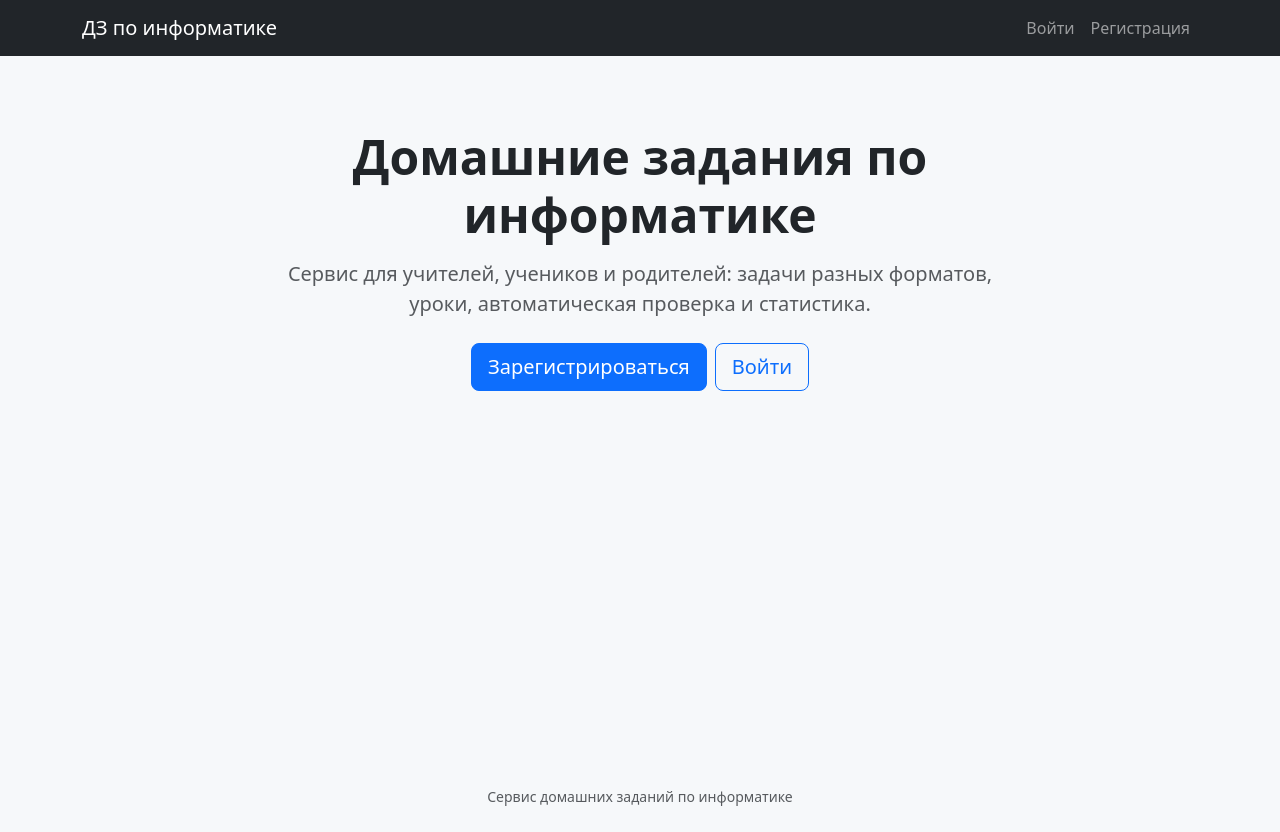
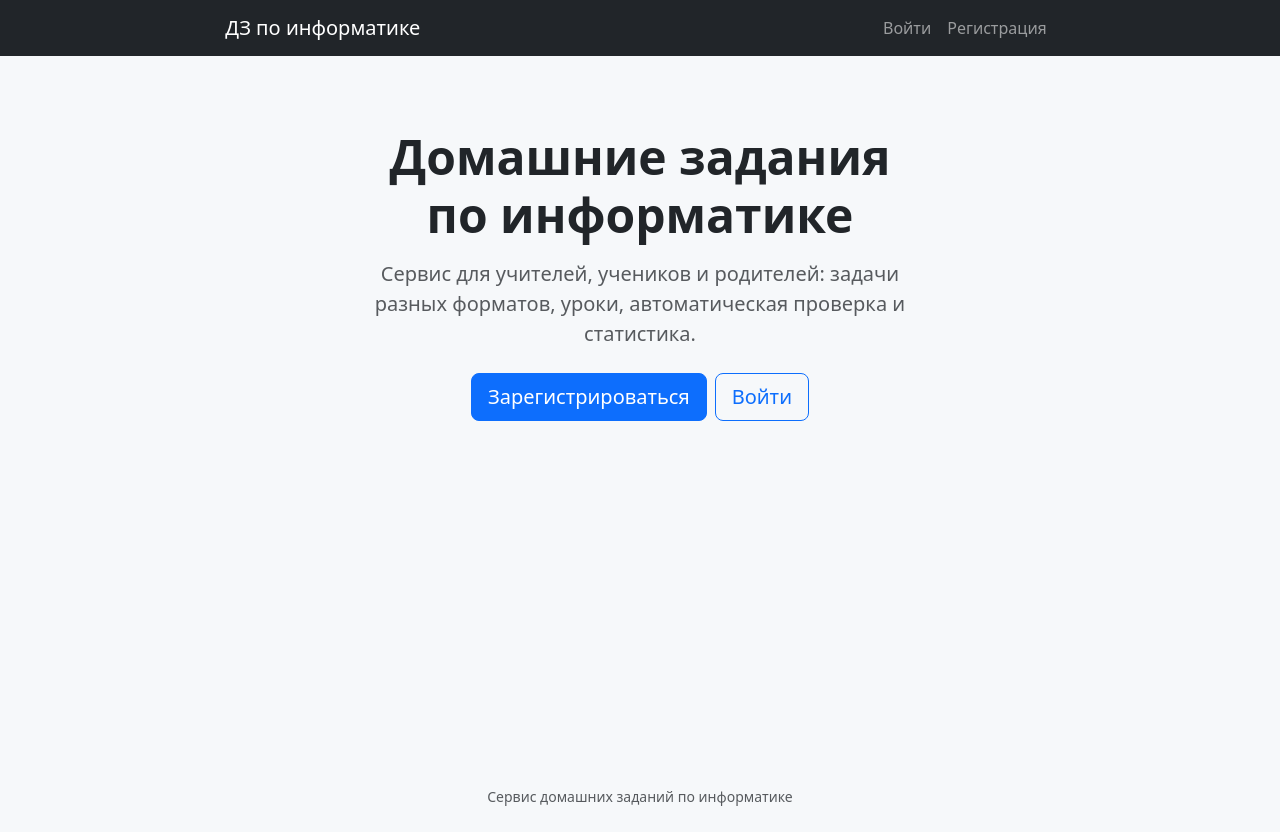
Before and after one commit to 010mar/django_hw, a Django app: page / in a window 1280 px wide. Run offline with Django 5.2, Linux system fonts and the light colour scheme.

Commit message:
feat: единые отступы по ширине сайта

```diff
--- a/templates/base.html
+++ b/templates/base.html
@@ -8,6 +8,13 @@
     <style>
         body { background-color: #f6f8fa; }
         main { min-height: calc(100vh - 120px); }
+        @media (min-width: 768px) {
+            main.container,
+            nav.navbar > .container {
+                width: 66.6667%;
+                max-width: 100%;
+            }
+        }
     </style>
 </head>
 <body>
```
Also changed, not shown: templates/tasks/lesson_list.html (+0 -8 lines).
